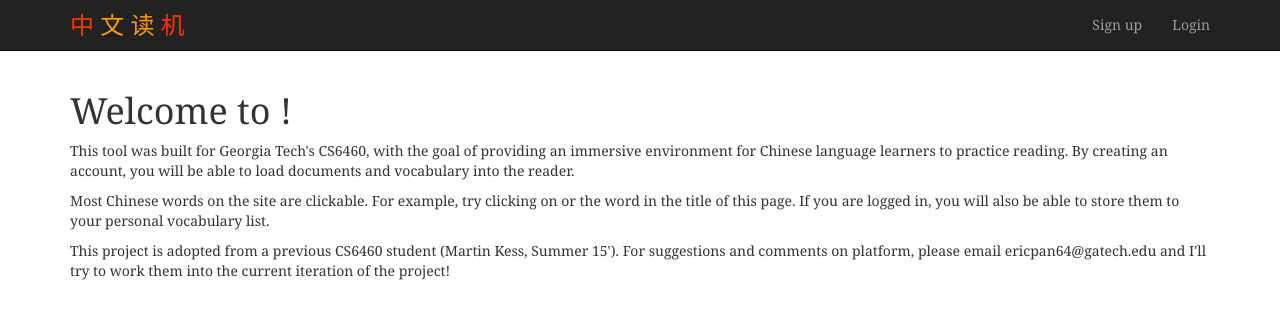
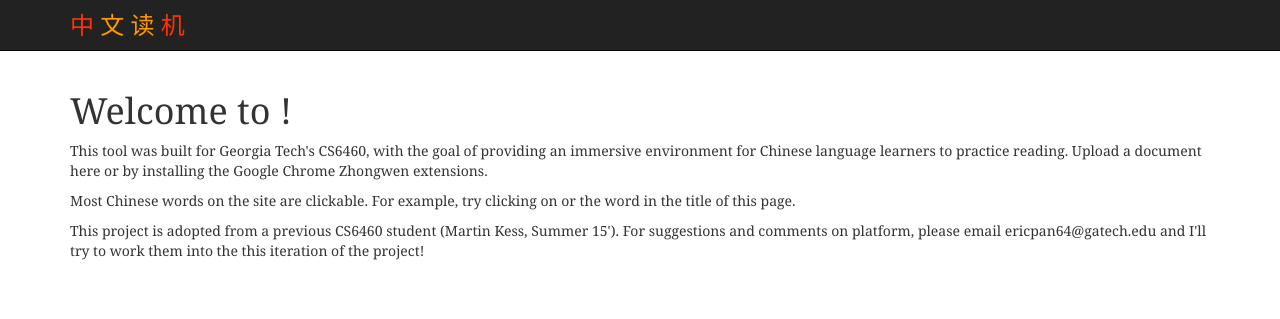
Before and after one commit to ericpan64/DuGuo-Chinese-Reading-App, a Python web app: template server/app/templates/index.html in a window 1280 px wide. Shown: the top 319 px of the page. Run offline with Jinja, Linux system fonts and the light colour scheme; the template is opened without the code that fills it, so the values that code supplies are empty; some libraries are stand-ins or nearby versions.

Commit message:
Cleaning docs

```diff
--- a/server/app/templates/index.html
+++ b/server/app/templates/index.html
@@ -11,23 +11,19 @@
 
         <p>
             This tool was built for Georgia Tech's CS6460, with the goal of providing an immersive
-            environment for Chinese language learners to practice reading. By creating an account,
-            you will be able to load documents and vocabulary into the reader.
+            environment for Chinese language learners to practice reading. Upload a document here or by installing the Google Chrome Zhongwen extensions.
         </p>
 
         <p>
             Most Chinese words on the site are clickable. For example, try clicking on
             {{ render_chinese_word('你好') | safe }} or the word in the title of this page.
-            If you are logged in, you will also be able to store them to your personal vocabulary list.
         </p>
 
         <p>
             This project is adopted from a previous CS6460 student (Martin Kess, Summer 15').
             For suggestions and comments on platform, please email ericpan64@gatech.edu and I'll
-            try to work them into the current iteration of the project!
+            try to work them into the this iteration of the project!
         </p>
-
-
     </div>
 </div>
 {% endblock %}
--- a/server/app/templates/layout.html
+++ b/server/app/templates/layout.html
@@ -8,6 +8,7 @@
             <link rel="stylesheet" href="{{ url_for('static', filename='style.css') }}">
         {% endblock %}
     </head>
+
     <body>
         <nav class="navbar navbar-inverse navbar-static-top">
             <div class="container">
@@ -26,53 +27,9 @@
                                 <span class="character tone1">机</span>
                         </span>
                     </a>
-                </div>
-                <div id="navbar" class="collapse navbar-collapse">
-                    <ul class="nav navbar-nav navbar-right">
-                        {% if current_user.is_authenticated %}
-                        <li>
-                            <a href="/home">
-                                <span class="glyphicon glyphicon-file"></span>
-                                Documents
-                            </a>
-                        </li>
-                        <li>
-                            <a href="/vocab">
-                                <span class="glyphicon glyphicon-book"></span>
-                                Vocabulary
-                            </a>
-                        <li>
-                            <a href="#" class="dropdown-toggle" data-toggle="dropdown" role="button" aria-haspopup="true" aria-expanded="false">
-                                <span class="glyphicon glyphicon-user"></span>
-                                {{ current_user.email }}
-                                <span class="caret"></span>
-                            </a>
-                            <ul class="dropdown-menu">
-                                <li>
-                                    <a href="/logout">
-                                        <span class="word" data-word="注销">
-                                            <span class="character tone4">注</span>
-                                            <span class="character tone1">销</span>
-                                        </span>
-                                        (Log Out)
-                                    </a>
-                                </li>
-                            </ul>
-                        </li>
-                        {% else %}
-                        <li>
-                            <a href="/signup">Sign up</a>
-                        </li>
-                        <li>
-                            <a href="/login">Login</a>
-                        </li>
-                        {% endif %}
-                    </ul>
                 </div><!--/.nav-collapse -->
             </div>
         </nav>
-
-
         <div class="container">
             {% with messages = get_flashed_messages(with_categories=true) %}
                 {% if messages %}
@@ -108,7 +65,6 @@
                     }
                 });
             });
-
         </script>
     </body>
 </html>
```
Also changed, not shown: server/app/mongo_setup.py (deleted, +0 -27 lines), server/app/stanford_port_setup.py (deleted, +0 -8 lines).
